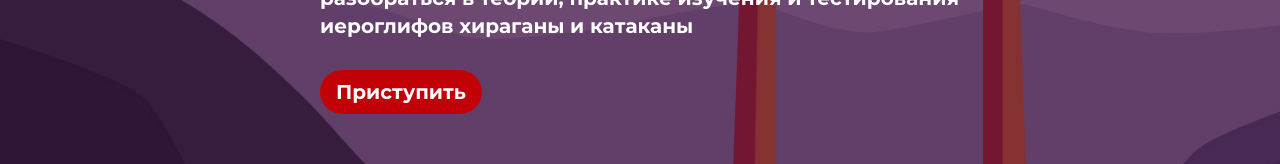
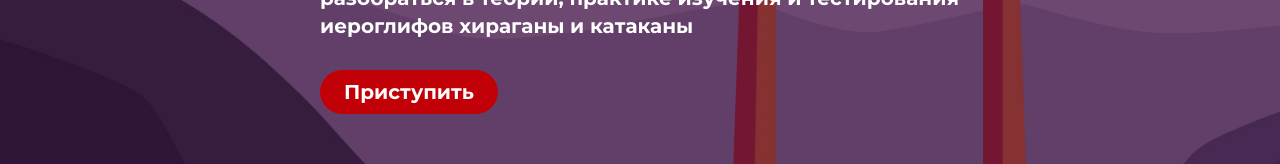
Before and after one commit to makesomelayouts/hirakata, a React (Vite) app: page / in a window 1280 px wide. Shown: the part 464-628 px from the top of the page. Built offline with nearby package versions, Linux system fonts and the light colour scheme; a web font is replaced by a local one.

Commit message:
Add px for btn to md+ screen

```diff
--- a/src/pages/Home.jsx
+++ b/src/pages/Home.jsx
@@ -16,7 +16,7 @@ export const Home = () => {
             практике изучения и тестирования иероглифов хираганы и катаканы
           </p>
 
-          <button className="px-4 py-2 mt-2 text-base font-bold text-white transition bg-red-700 cursor-pointer select-none duration-400 md:text-xl font-body hover:bg-red-800 active:bg-red-900 rounded-4xl">
+          <button className="px-4 py-2 mt-2 text-base font-bold text-white transition bg-red-700 cursor-pointer select-none md:px-6 duration-400 md:text-xl font-body hover:bg-red-800 active:bg-red-900 rounded-4xl">
             Приступить
           </button>
         </div>
```
